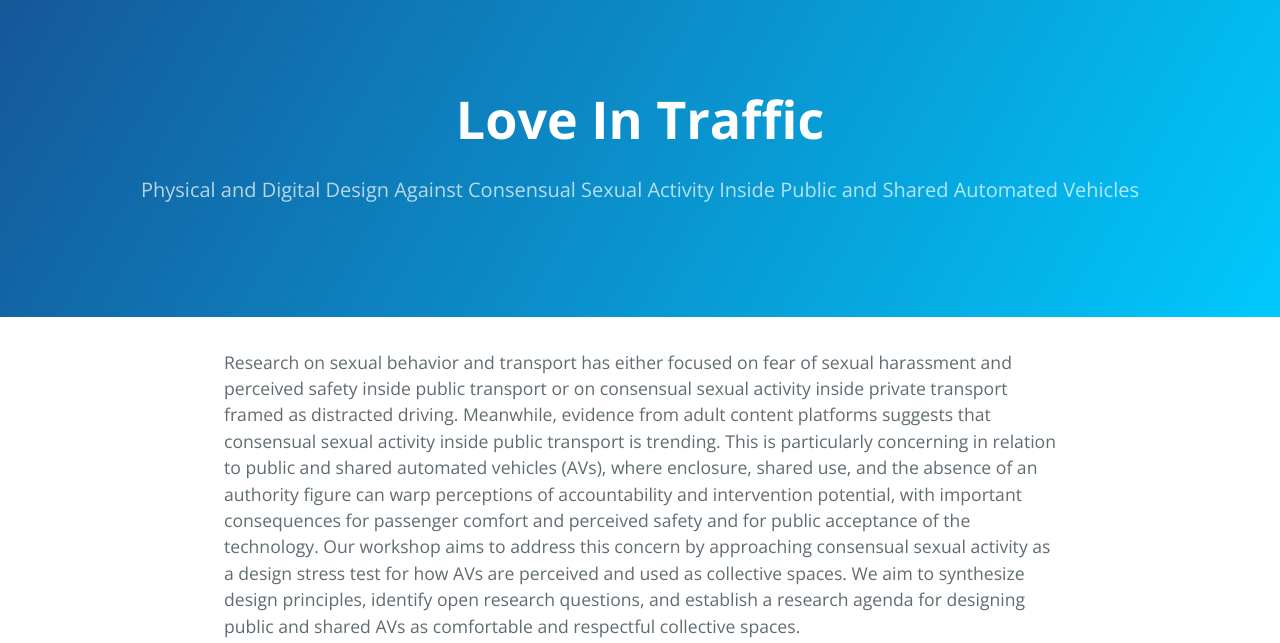
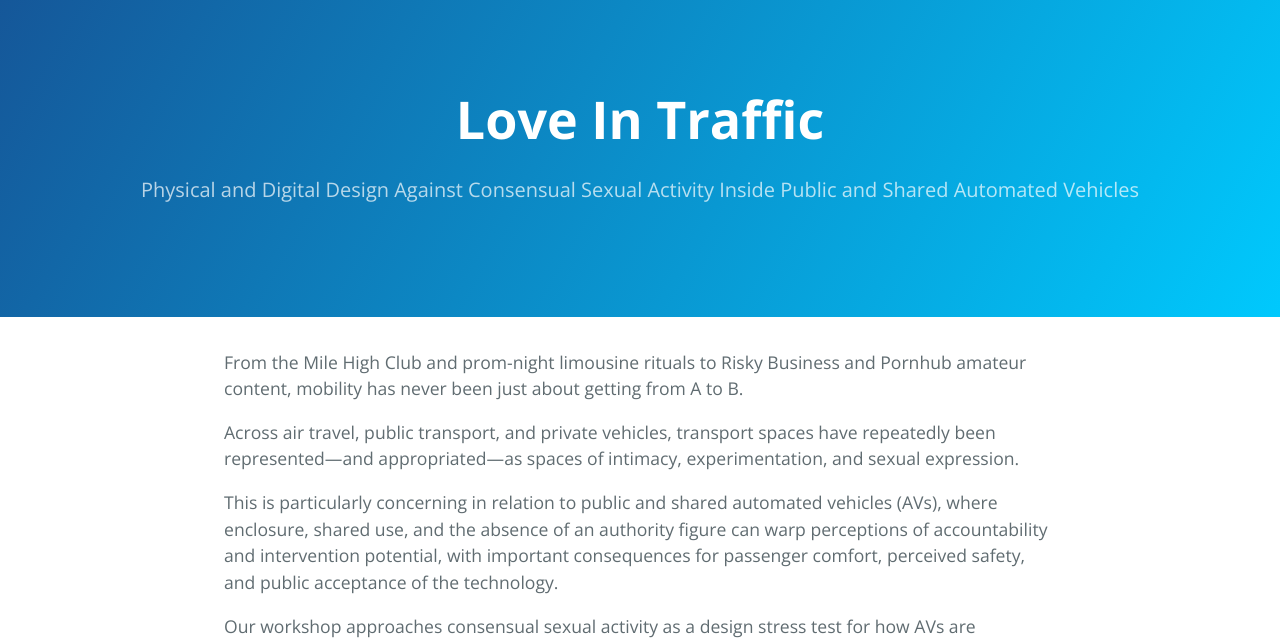
Before and after one commit to love-in-traffic/love-in-traffic.github.io, a Jekyll site: the page built from index.md, in a window 1280 px wide and 1400 px high. Shown: the top 643 px of the window. Built offline with Jekyll 4.4.1, drawn with Linux system fonts in a browser that asks for light colours; some of the changed text lies outside the part shown.

Commit message:
Update index.md
Pasted LI post content

```diff
--- a/index.md
+++ b/index.md
@@ -2,7 +2,13 @@
 layout: default
 ---
 
-Research on sexual behavior and transport has either focused on fear of sexual harassment and perceived safety inside public transport or on consensual sexual activity inside private transport framed as distracted driving. Meanwhile, evidence from adult content platforms suggests that consensual sexual activity inside public transport is trending. This is particularly concerning in relation to public and shared automated vehicles (AVs), where enclosure, shared use, and the absence of an authority figure can warp perceptions of accountability and intervention potential, with important consequences for passenger comfort and perceived safety and for public acceptance of the technology. Our workshop aims to address this concern by approaching consensual sexual activity as a design stress test for how AVs are perceived and used as collective spaces. We aim to synthesize design principles, identify open research questions, and establish a research agenda for designing public and shared AVs as comfortable and respectful collective spaces.
+From the Mile High Club and prom-night limousine rituals to Risky Business and Pornhub amateur content, mobility has never been just about getting from A to B.
+
+Across air travel, public transport, and private vehicles, transport spaces have repeatedly been represented—and appropriated—as spaces of intimacy, experimentation, and sexual expression.
+
+This is particularly concerning in relation to public and shared automated vehicles (AVs), where enclosure, shared use, and the absence of an authority figure can warp perceptions of accountability and intervention potential, with important consequences for passenger comfort, perceived safety, and public acceptance of the technology.
+
+Our workshop approaches consensual sexual activity as a design stress test for how AVs are perceived and used as collective spaces, and explores how physical and digital design can discourage sexual activity in these environments. We aim to synthesize design principles, identify open research questions, and establish a research agenda for designing public and shared AVs as comfortable and respectful collective spaces.
 
 Full paper is available [here]({{ site.url }}{{ site.baseurl }}/assets/automotiveuiadjunct26-12.pdf).
 
```
Also changed, not shown: other parts of index.md (+1 -1 lines).
